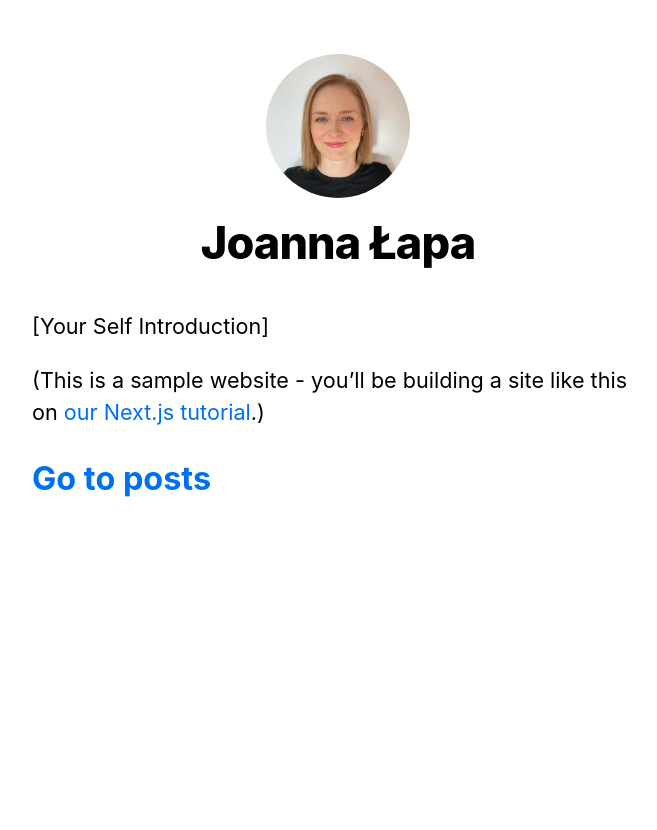
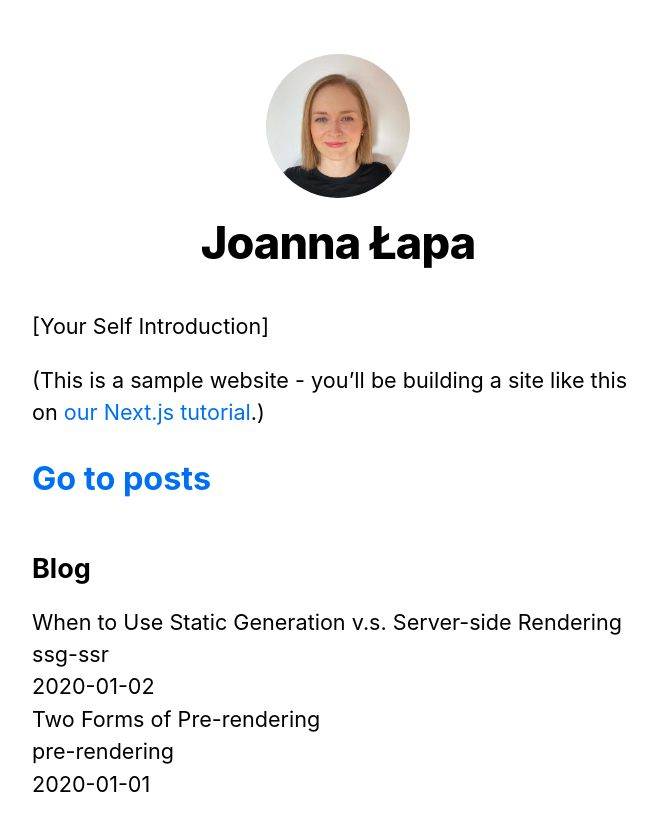
Before and after one commit to JoannaLapa/next.js-blog, a Next.js app: page / in a window 1280 px wide. Shown: the top 830 px of the page, without its empty margins (302-959 px from the left). Before the commit the page ends 800 px from the top, so only its background shows below. Built offline with nearby package versions, Linux system fonts and the light colour scheme.

Commit message:
getStaticProps & getSortedPosts implemented

```diff
--- /dev/null
+++ b/lib/posts.js
@@ -0,0 +1,40 @@
+import fs from 'fs';
+import path from 'path';
+import matter from 'gray-matter';
+
+
+const postsDirectory = path.join(process.cwd(), 'posts');
+
+
+export function getSortedPostsData() {
+  // Get file names under /posts
+  const fileNames = fs.readdirSync(postsDirectory);
+  const allPostsData = fileNames.map((fileName) => {
+    // Remove ".md" from file name to get id
+    const id = fileName.replace(/\.md$/, '');
+
+
+    // Read markdown file as string
+    const fullPath = path.join(postsDirectory, fileName);
+    const fileContents = fs.readFileSync(fullPath, 'utf8');
+
+
+    // Use gray-matter to parse the post metadata section
+    const matterResult = matter(fileContents);
+
+
+    // Combine the data with the id
+    return {
+      id,
+      ...matterResult.data,
+    };
+  });
+  // Sort posts by date
+  return allPostsData.sort((a, b) => {
+    if (a.date < b.date) {
+      return 1;
+    } else {
+      return -1;
+    }
+  });
+}
--- a/pages/index.js
+++ b/pages/index.js
@@ -2,8 +2,18 @@
 import Link from 'next/link';
 import Layout, { siteTitle } from '../components/Layout';
 import utilStyles from '../styles/utils.module.css';
+import { getSortedPostsData } from '../lib/posts';
 
-export default function Home() {
+export async function getStaticProps() {
+	const allPostsData = getSortedPostsData();
+
+	return {
+		props: {
+			allPostsData,
+		},
+	};
+}
+export default function Home({ allPostsData }) {
 	return (
 		<Layout home>
 			<Head>
@@ -13,12 +23,27 @@
 				<p>[Your Self Introduction]</p>
 				<p>
 					(This is a sample website - you’ll be building a site like this on{' '}
-          <a href="https://nextjs.org/learn">our Next.js tutorial</a>.)
+					<a href='https://nextjs.org/learn'>our Next.js tutorial</a>.)
 				</p>
 				<h2>
 					<Link href='/posts/first-post'>Go to posts</Link>
 				</h2>
 			</section>
+
+			<section className={`${utilStyles.headingMd} ${utilStyles.padding1px}`}>
+				<h2 className={utilStyles.headingLg}>Blog</h2>
+				<ul className={utilStyles.list}>
+					{allPostsData.map(({ id, date, title }) => (
+						<li className={utilStyles.listItemm} key={id}>
+							{title}
+							<br />
+							{id}
+							<br />
+							{date}
+						</li>
+					))}
+				</ul>
+			</section>
 		</Layout>
 	);
 }
--- /dev/null
+++ b/posts/pre-rendering.md
@@ -0,0 +1,11 @@
+---
+title: 'Two Forms of Pre-rendering'
+date: '2020-01-01'
+---
+
+Next.js has two forms of pre-rendering: **Static Generation** and **Server-side Rendering**. The difference is in **when** it generates the HTML for a page.
+
+- **Static Generation** is the pre-rendering method that generates the HTML at **build time**. The pre-rendered HTML is then _reused_ on each request.
+- **Server-side Rendering** is the pre-rendering method that generates the HTML on **each request**.
+
+Importantly, Next.js lets you **choose** which pre-rendering form to use for each page. You can create a "hybrid" Next.js app by using Static Generation for most pages and using Server-side Rendering for others.
--- /dev/null
+++ b/posts/ssg-ssr.md
@@ -0,0 +1,19 @@
+---
+title: 'When to Use Static Generation v.s. Server-side Rendering'
+date: '2020-01-02'
+---
+
+We recommend using **Static Generation** (with and without data) whenever possible because your page can be built once and served by CDN, which makes it much faster than having a server render the page on every request.
+
+You can use Static Generation for many types of pages, including:
+
+- Marketing pages
+- Blog posts
+- E-commerce product listings
+- Help and documentation
+
+You should ask yourself: "Can I pre-render this page **ahead** of a user's request?" If the answer is yes, then you should choose Static Generation.
+
+On the other hand, Static Generation is **not** a good idea if you cannot pre-render a page ahead of a user's request. Maybe your page shows frequently updated data, and the page content changes on every request.
+
+In that case, you can use **Server-Side Rendering**. It will be slower, but the pre-rendered page will always be up-to-date. Or you can skip pre-rendering and use client-side JavaScript to populate data.
```
Lines whose indentation alone changed are shown as unchanged.
